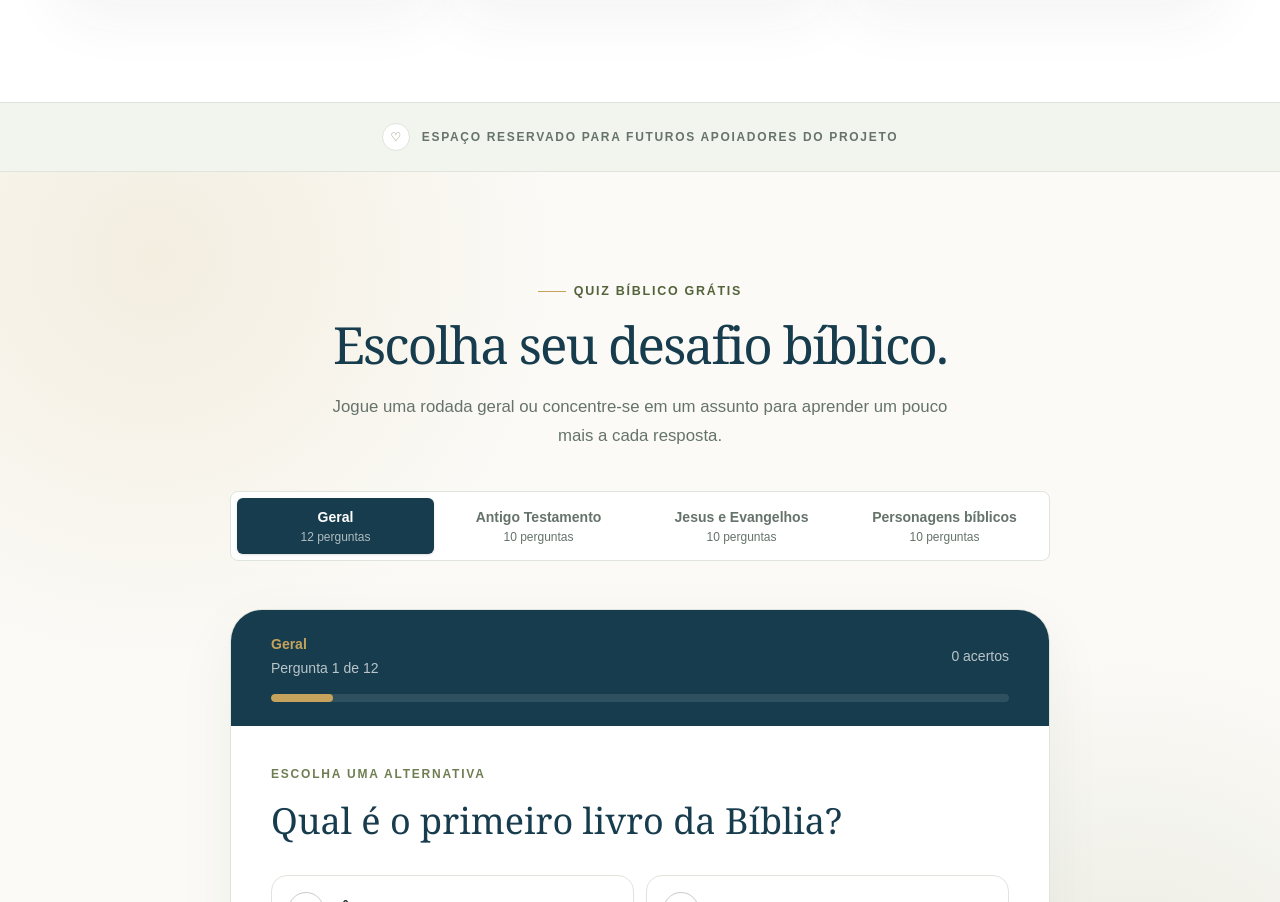
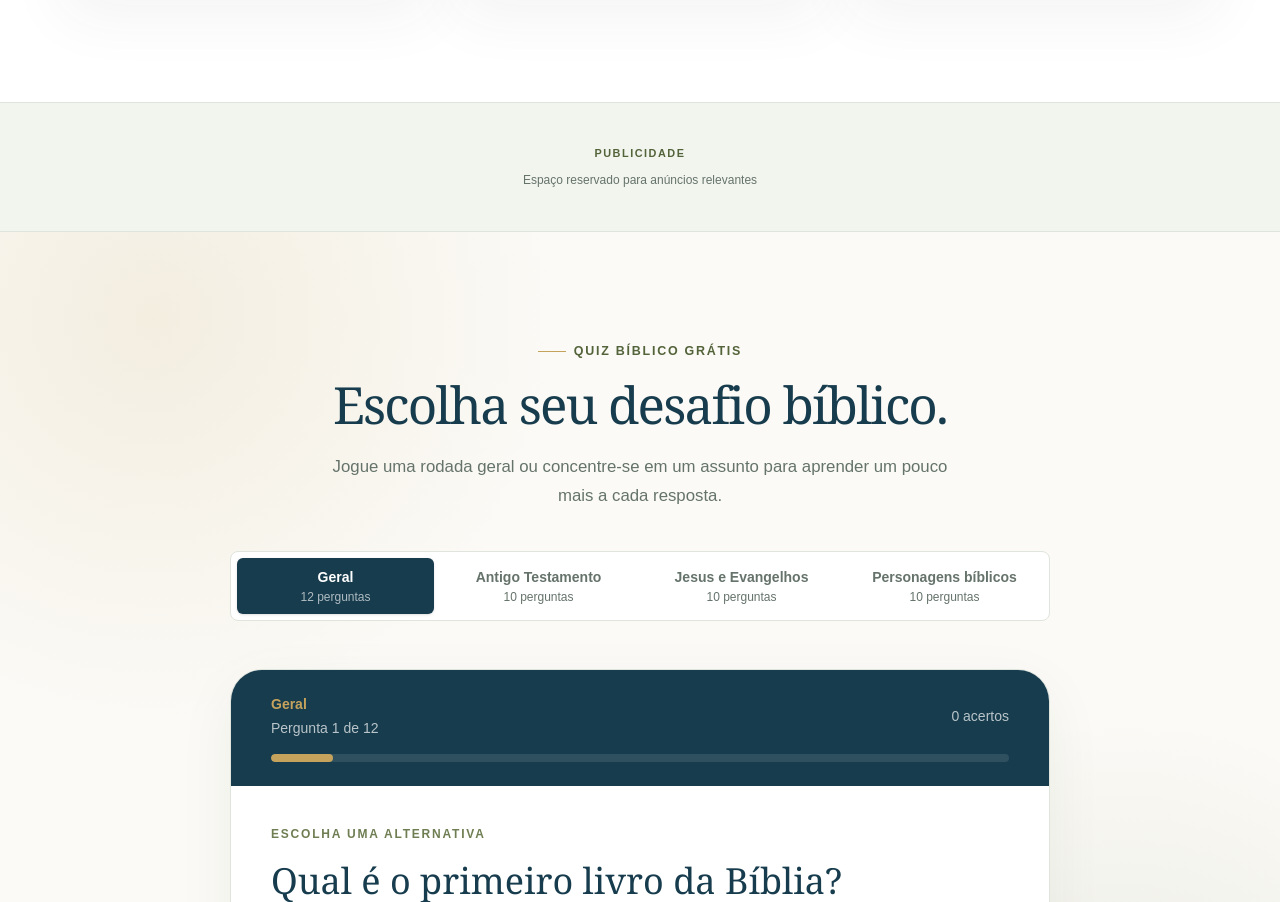
Before and after one commit to medinafrm-collab/biblia-clube, a Next.js app: page / in a window 1280 px wide. Shown: the part 1503-2405 px from the top of the page. Built offline with nearby package versions, Linux system fonts and the light colour scheme.

Commit message:
Prepara espacos manuais para publicidade

```diff
--- a/src/components/AdPlaceholder.tsx
+++ b/src/components/AdPlaceholder.tsx
@@ -1,18 +1,21 @@
-export function AdPlaceholder() {
+type AdPlaceholderProps = {
+  compact?: boolean;
+};
+
+export function AdPlaceholder({ compact = false }: AdPlaceholderProps) {
   return (
     <aside
-      aria-label="Espaço reservado para apoiadores"
-      className="border-y border-[var(--border)] bg-[var(--surface-soft)] py-5"
+      aria-label="Espaço reservado para publicidade"
+      className="border-y border-[var(--border)] bg-[var(--surface-soft)] py-6"
     >
-      <div className="container-site flex flex-col items-center justify-center gap-2 text-center sm:flex-row sm:gap-3">
-        <span
-          aria-hidden="true"
-          className="grid size-7 place-items-center rounded-full border border-[var(--border)] bg-white text-xs text-[var(--olive)]"
-        >
-          ♡
+      <div
+        className={`${compact ? "" : "container-site "}flex min-h-20 flex-col items-center justify-center gap-2 text-center`}
+      >
+        <span className="text-[0.68rem] font-extrabold uppercase tracking-[0.14em] text-[var(--olive-dark)]">
+          Publicidade
         </span>
-        <p className="text-xs font-bold uppercase tracking-[0.14em] text-[var(--muted)]">
-          Espaço reservado para futuros apoiadores do projeto
+        <p className="text-xs leading-5 text-[var(--muted)]">
+          Espaço reservado para anúncios relevantes
         </p>
       </div>
     </aside>
--- a/src/components/CellDynamics.tsx
+++ b/src/components/CellDynamics.tsx
@@ -1,6 +1,7 @@
 "use client";
 
 import { useState } from "react";
+import { AdPlaceholder } from "@/components/AdPlaceholder";
 import { cellDynamics, type CellAudience } from "@/data/cellDynamics";
 
 type FilterId = "todos" | CellAudience | "quebra-gelos";
@@ -89,6 +90,7 @@ export function CellDynamics() {
             ))}
           </div>
 
+          <div className="grid gap-4">
           <article className="rounded-lg border border-[var(--border)] bg-[var(--background)] p-6 sm:p-8">
             <div className="flex flex-wrap items-start justify-between gap-4">
               <div>
@@ -152,6 +154,8 @@ export function CellDynamics() {
               </div>
             </div>
           </article>
+            <AdPlaceholder compact />
+          </div>
         </div>
       </div>
     </section>
```
